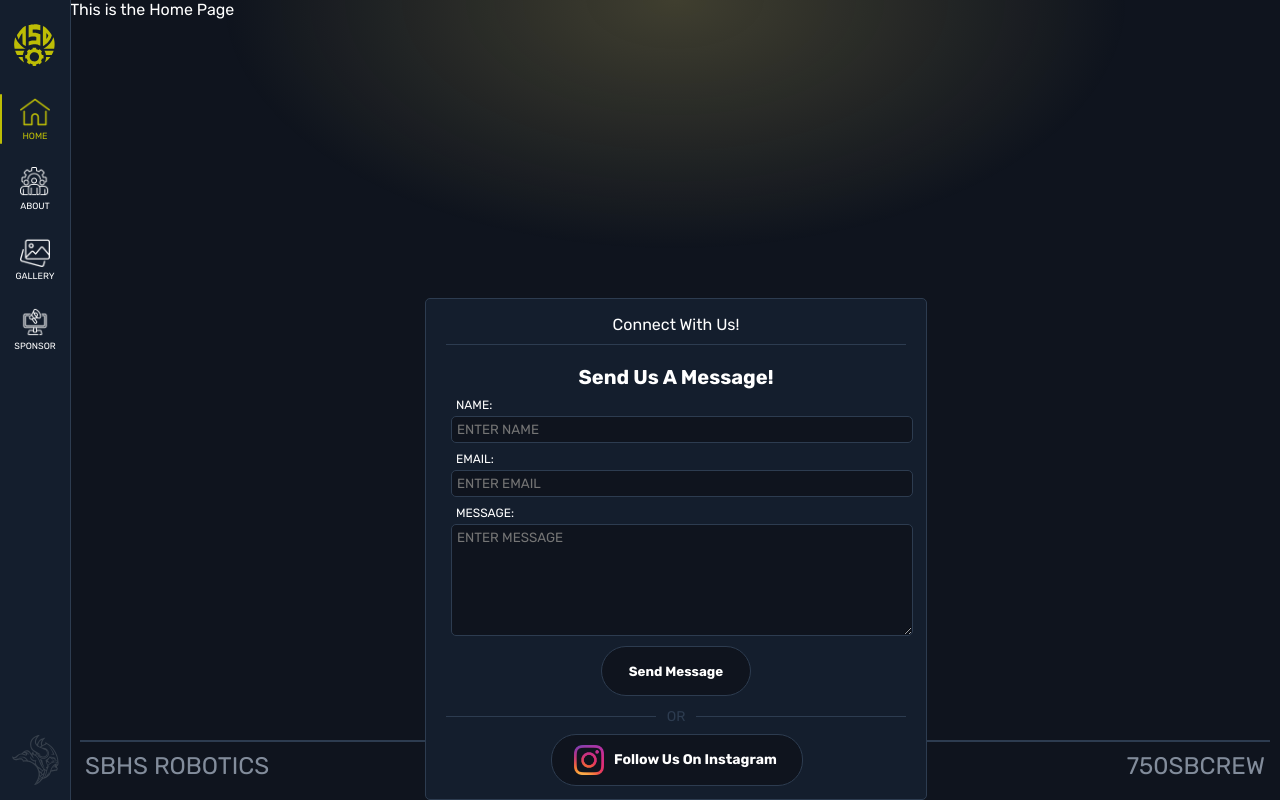
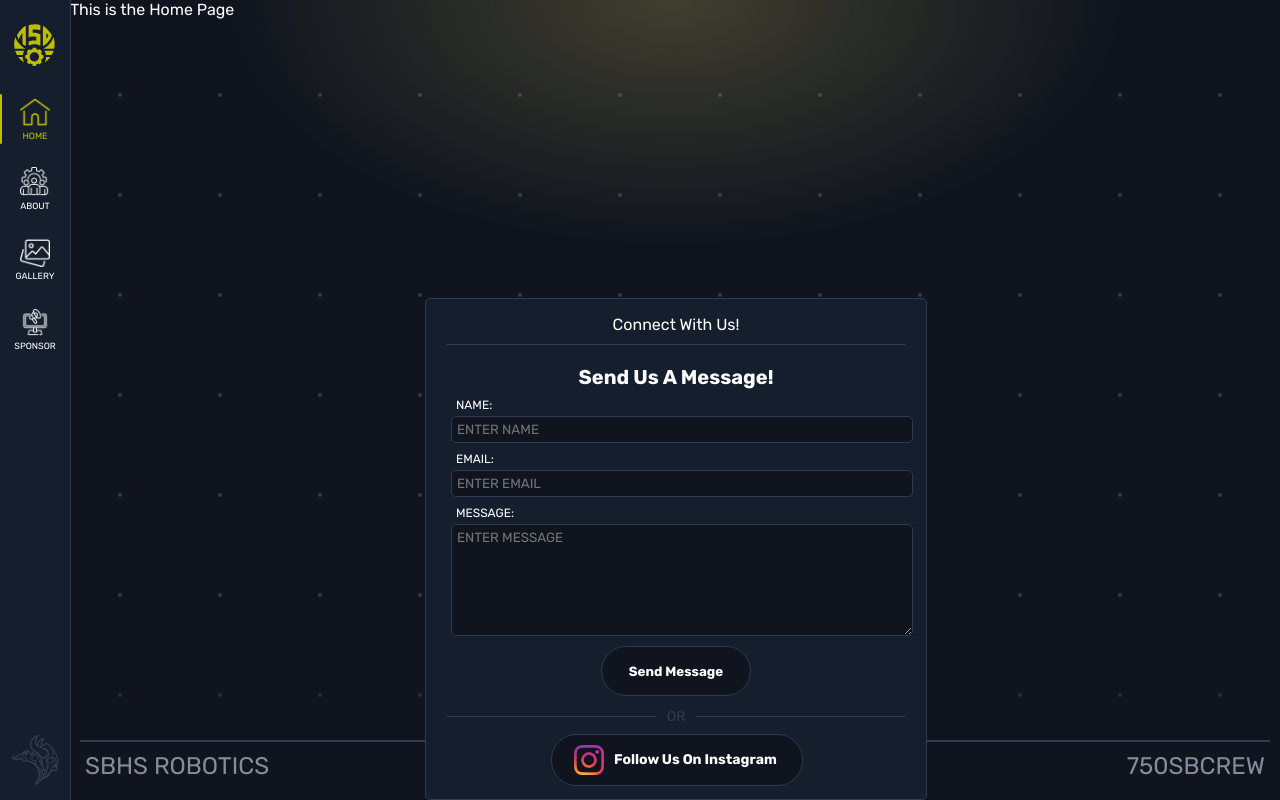
Before and after one commit to TejasRaghuram/750SBCREW, a React (Create React App) app: page / in a window 1280 px wide. Built offline with nearby package versions, Linux system fonts and the light colour scheme.

Commit message:
Altered Animated Background

```diff
--- a/src/pages/Layout.js
+++ b/src/pages/Layout.js
@@ -1,4 +1,4 @@
-import { React, useState } from "react";
+import { React } from "react";
 import { Outlet, useNavigate, useLocation } from 'react-router-dom';
 import HomeIcon from "./../images/home_icon.png";
 import AboutIcon from "./../images/about_icon.png";
@@ -14,52 +14,10 @@ function Layout() {
     const navigate = useNavigate();
     const currentPage = useLocation().pathname;
 
-    const [state, load] = useState(false);
-
-    let background = []
-    let columns = Math.round((document.body.scrollWidth - 70) / 100) - 2;
-    if(document.body.scrollWidth <= 768)
-    {
-        columns += 2;
-    }
-    let x = 0;
-    let y = document.body.scrollHeight % 100 - 5;
-    for(let i = 0; i < (document.body.scrollHeight / 100); i++)
-    {
-        for(let j = 0; j < columns; j++)
-        {
-            background.push(<div class="background_dot" style={{
-                marginLeft: x,
-                marginTop: y,
-            }}/>);
-            x += 100;
-        }
-        y += 100;
-        x = 0;
-    }
-    let background_left = 0;
-    if(document.body.scrollWidth > 768)
-    {
-        background_left = 70 + ((document.body.scrollWidth - 70) - 100 * (columns - 1)) / 2;
-    }
-    else
-    {
-        background_left = (document.body.scrollWidth - 100 * (columns - 1)) / 2;
-    }
-
-    window.addEventListener("load", () => {
-        load(!state)
-    });
-    window.addEventListener("resize", () => {
-        load(!state);
-    });
-
     return (
         <div>
             <div id="top_gradient" />
-            <div id="background" style={{ left: background_left }}>
-                { background }
-            </div>
+            <div id="background" />
             <div id="navbar">
                 <img src={Logo} id="navbar_logo" alt=""/>
                 <div id="navbar_items">
--- a/src/styles/Layout.css
+++ b/src/styles/Layout.css
@@ -80,21 +80,15 @@
     background: radial-gradient(closest-side, rgba(210, 190, 100, 0.25), transparent);
 }
 
-.background_dot {
-    width: 4px;
-    height: 4px;
-    border-radius: 2px;
-    background-color: rgb(45, 60, 80);
+#background {
+    width: calc(100vw - 70px);
+    height: 100vh;
+    margin-left: 70px;
     position: absolute;
-}
-
-#background {
-    position: absolute;
+    background-image: url("./../images/dot.svg");
+    background-size: 100px;
+    animation: pan 10s linear infinite;
     z-index: -1;
-    animation-name: background_animation;
-    animation-duration: 10s;
-    animation-timing-function: linear;
-    animation-iteration-count: infinite;
 }
 
 #connect {
@@ -323,6 +317,11 @@
         left: 0;
     }
 
+    #background {
+        width: 100vw;
+        margin-left: 0;
+    }
+
     #footer {
         width: 100vw;
         margin-left: 0;
@@ -351,7 +350,12 @@
 
 }
 
-@keyframes background_animation {
-    from { top: 0; }
-    to { top: -100px; }
+@keyframes pan {
+    0% {
+        top: 0;
+    }
+
+    100% {
+        top: -100px;
+    }
 }
```
Also changed, not shown: src/images/dot.svg (added).
